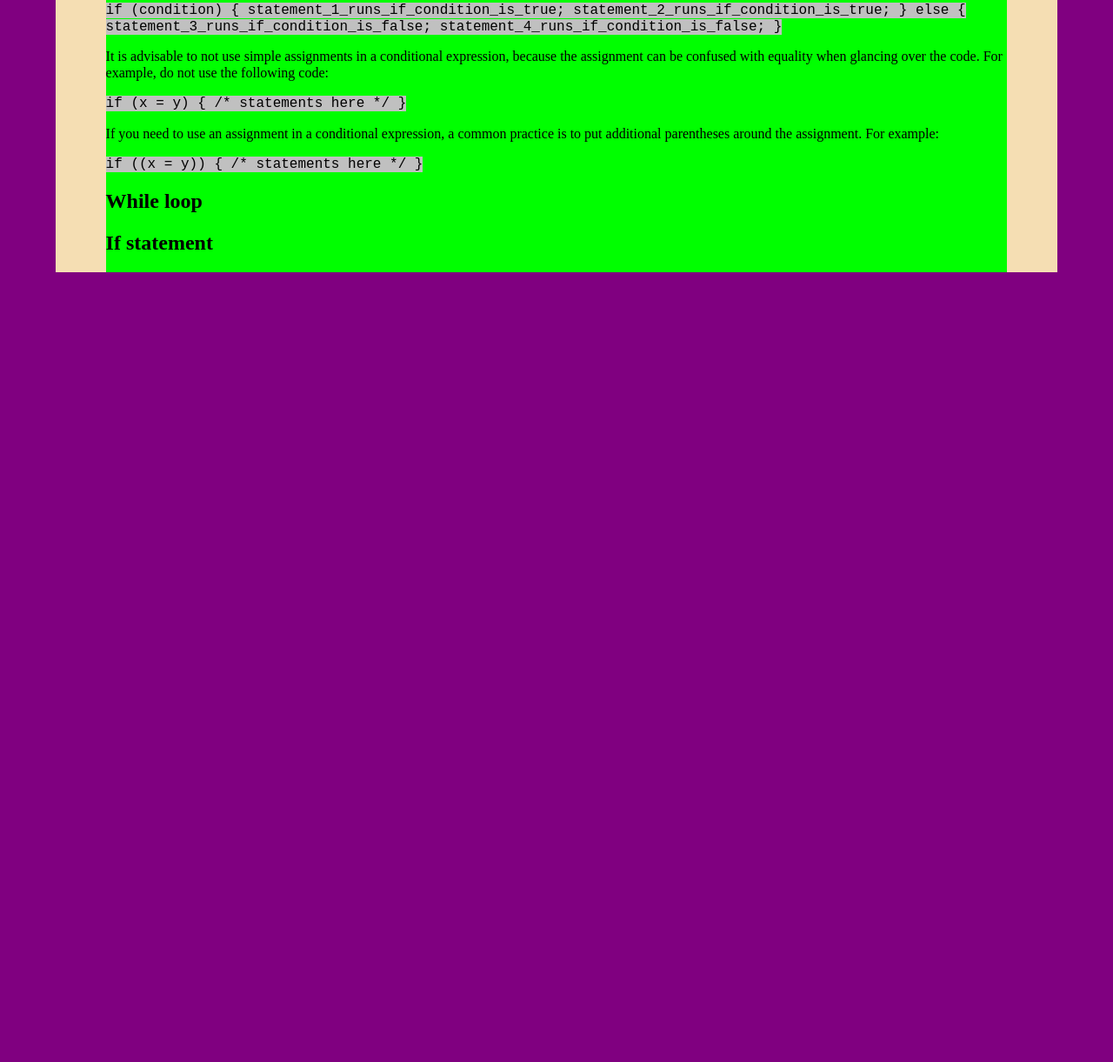
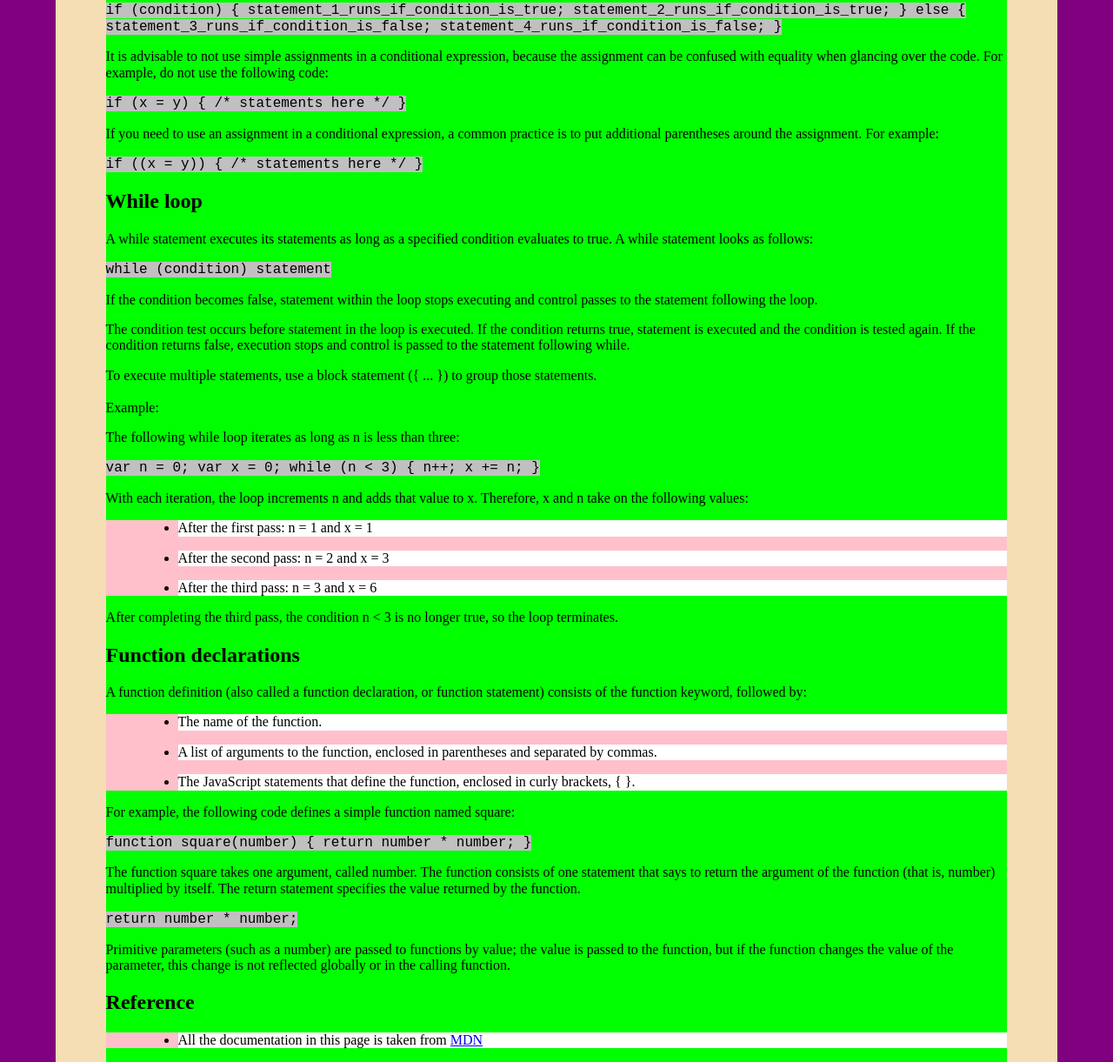
Before and after one commit to PatMan10/technical_documentation_page, a plain HTML site: page index.html in a window 1280 px wide. Shown: the part 3076-4297 px from the top of the page at 87% size. Before the commit the page ends 3389 px from the top, so only its background shows below. Drawn offline with Linux system fonts and the light colour scheme.

Commit message:
added all text

```diff
--- a/css/mobile.css
+++ b/css/mobile.css
@@ -98,9 +98,8 @@ header>h1 {
 .indented-p-list>li {
   background-color: white;
 }
-.indented-p-list p {
 
-}
+.indented-p-list p {}
 
 code {
   background-color: silver;
--- a/index.html
+++ b/index.html
@@ -290,9 +290,101 @@
       </section>
       <section id="section-while-loop">
         <h2>While loop</h2>
+        <p>
+          A while statement executes its statements as long as a specified condition evaluates to true. A while statement looks as follows:
+        </p>
+        <code>
+          while (condition) statement
+        </code>
+        <p>
+          If the condition becomes false, statement within the loop stops executing and control passes to the statement following the loop.
+        </p>
+        <p>
+          The condition test occurs before statement in the loop is executed. If the condition returns true, statement is executed and the condition is tested again. If the condition returns false, execution stops and control is passed to the statement following while.
+        </p>
+        <p>
+          To execute multiple statements, use a block statement ({ ... }) to group those statements.
+          <br><br>
+          Example:
+        </p>
+        <p>
+          The following while loop iterates as long as n is less than three:
+        </p>
+        <code>
+          var n = 0; var x = 0; while (n &lt; 3) { n++; x += n; }
+        </code>
+        <p>
+          With each iteration, the loop increments n and adds that value to x. Therefore, x and n take on the following values:
+        </p>
+        <ul class="indented-p-list">
+          <li>
+            <p>
+              After the first pass: n = 1 and x = 1
+            </p>
+          </li>
+          <li>
+            <p>
+              After the second pass: n = 2 and x = 3
+            </p>
+          </li>
+          <li>
+            <p>
+              After the third pass: n = 3 and x = 6
+            </p>
+          </li>
+        </ul>
+        <p>
+          After completing the third pass, the condition n &lt; 3 is no longer true, so the loop terminates.
+        </p>
       </section>
       <section id="section-function-declaration">
-        <h2>If statement</h2>
+        <h2>Function declarations</h2>
+        <p>
+          A function definition (also called a function declaration, or function statement) consists of the function keyword, followed by:
+        </p>
+        <ul class="indented-p-list">
+          <li>
+            <p>
+              The name of the function.
+            </p>
+          </li>
+          <li>
+            <p>
+              A list of arguments to the function, enclosed in parentheses and separated by commas.
+            </p>
+          </li>
+          <li>
+            <p>
+              The JavaScript statements that define the function, enclosed in curly brackets, { }.
+            </p>
+          </li>
+        </ul>
+        <p>
+          For example, the following code defines a simple function named square:
+        </p>
+        <code>
+          function square(number) { return number * number; }
+        </code>
+        <p>
+          The function square takes one argument, called number. The function consists of one statement that says to return the argument of the function (that is, number) multiplied by itself. The return statement specifies the value returned by the function.
+        </p>
+        <code>
+          return number * number;
+        </code>
+        <p>
+          Primitive parameters (such as a number) are passed to functions by value; the value is passed to the function, but if the function changes the value of the parameter, this change is not reflected globally or in the calling function.
+        </p>
+      </section>
+
+      <section id="section-reference">
+        <h2>Reference</h2>
+        <ul class="indented-p-list">
+          <li>
+            <p>
+            All the documentation in this page is taken from <a href="https://developer.mozilla.org/en-US/docs/Web/JavaScript/Guide">MDN</a>
+            </p>
+          </li>
+        </ul>
       </section>
     </main>
   </div>
```
